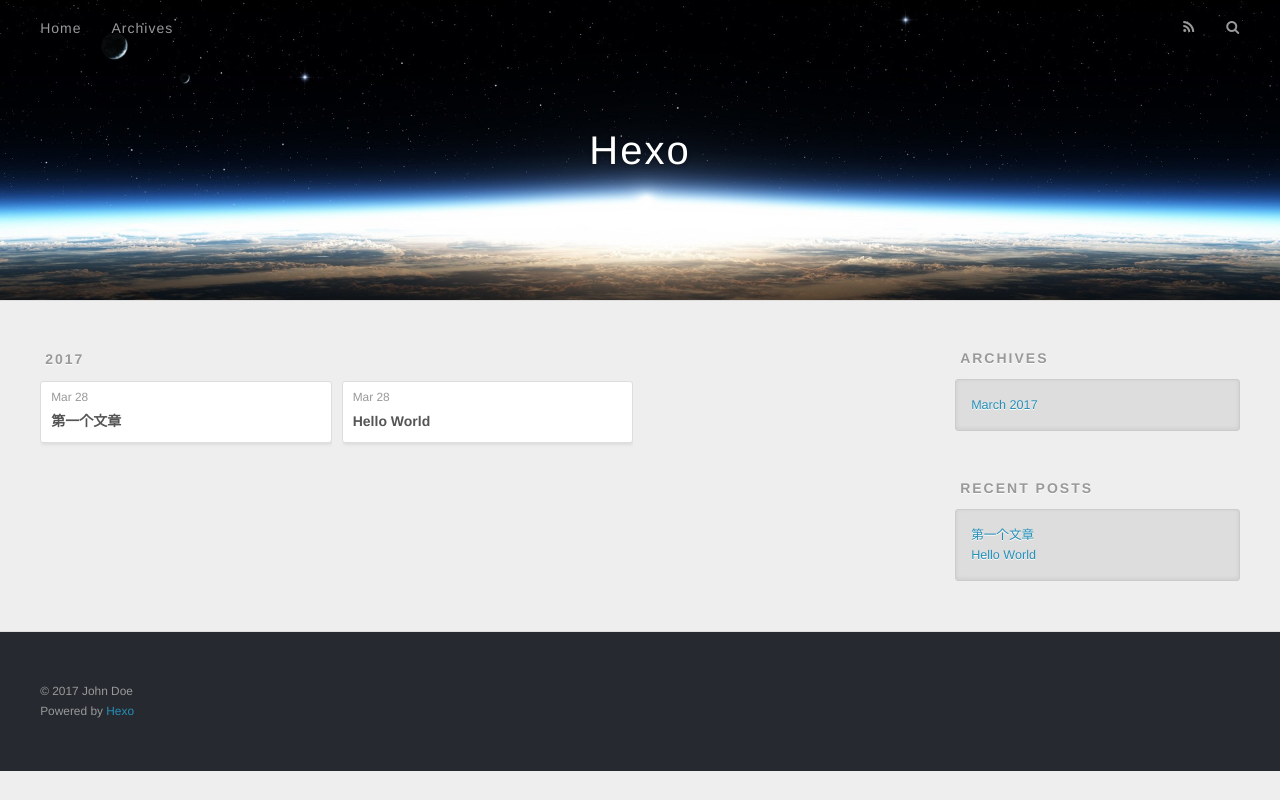
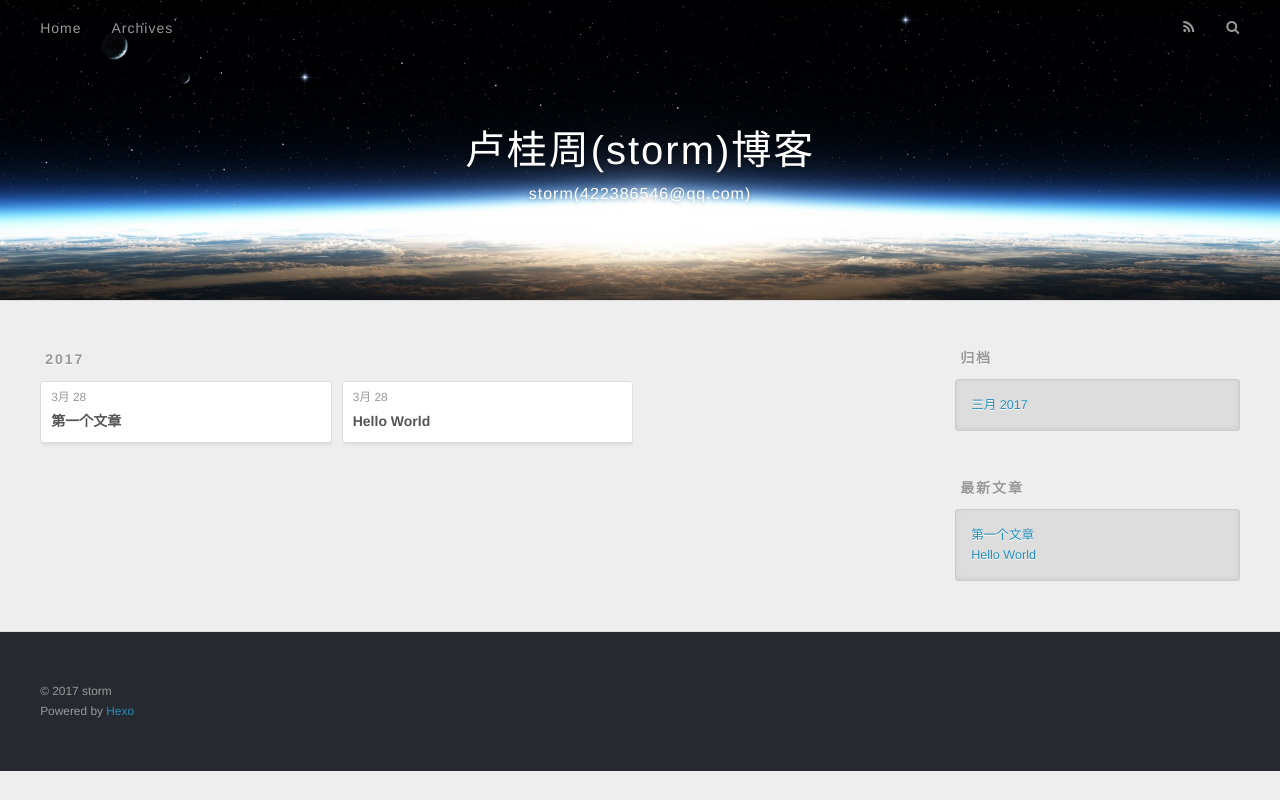
Before and after one commit to luguizhou/luguizhou.github.io, a plain HTML site: page archives/2017/03/index.html in a window 1280 px wide. Drawn offline with nearby package versions, Linux system fonts and the light colour scheme.

Commit message:
Site updated: 2017-03-28 13:34:30

```diff
--- a/archives/2017/03/index.html
+++ b/archives/2017/03/index.html
@@ -3,16 +3,19 @@
 <head>
   <meta charset="utf-8">
 
-  <title>Archives: 2017/3 | Hexo</title>
+  <title>归档: 2017/3 | 卢桂周(storm)博客</title>
   <meta name="viewport" content="width=device-width, initial-scale=1, maximum-scale=1">
-  <meta property="og:type" content="website">
-<meta property="og:title" content="Hexo">
+  <meta name="description" content="storm">
+<meta property="og:type" content="website">
+<meta property="og:title" content="卢桂周(storm)博客">
 <meta property="og:url" content="http://yoursite.com/archives/2017/03/index.html">
-<meta property="og:site_name" content="Hexo">
+<meta property="og:site_name" content="卢桂周(storm)博客">
+<meta property="og:description" content="storm">
 <meta name="twitter:card" content="summary">
-<meta name="twitter:title" content="Hexo">
+<meta name="twitter:title" content="卢桂周(storm)博客">
+<meta name="twitter:description" content="storm">
 
-    <link rel="alternate" href="/atom.xml" title="Hexo" type="application/atom+xml">
+    <link rel="alternate" href="/atom.xml" title="卢桂周(storm)博客" type="application/atom+xml">
 
 
     <link rel="icon" href="/favicon.png">
@@ -33,8 +36,12 @@
   <div id="header-outer" class="outer">
     <div id="header-title" class="inner">
       <h1 id="logo-wrap">
-        <a href="/" id="logo">Hexo</a>
+        <a href="/" id="logo">卢桂周(storm)博客</a>
       </h1>
+
+        <h2 id="subtitle-wrap">
+          <a href="/" id="subtitle">storm(422386546@qq.com)</a>
+        </h2>
 
     </div>
     <div id="header-inner" class="inner">
@@ -50,7 +57,7 @@
 
           <a id="nav-rss-link" class="nav-icon" href="/atom.xml" title="RSS Feed"></a>
 
-        <a id="nav-search-btn" class="nav-icon" title="Search"></a>
+        <a id="nav-search-btn" class="nav-icon" title="搜索"></a>
       </nav>
       <div id="search-form-wrap">
         <form action="//google.com/search" method="get" accept-charset="UTF-8" class="search-form"><input type="search" name="q" results="0" class="search-form-input" placeholder="Search"><button type="submit" class="search-form-submit">&#xF002;</button><input type="hidden" name="sitesearch" value="http://yoursite.com"></form>
@@ -76,7 +83,7 @@
   <div class="archive-article-inner">
     <header class="archive-article-header">
       <a href="/2017/03/28/第一个文章/" class="archive-article-date">
-  <time datetime="2017-03-28T05:10:37.000Z" itemprop="datePublished">Mar 28</time>
+  <time datetime="2017-03-28T05:10:37.000Z" itemprop="datePublished">3月 28</time>
 </a>
 
 
@@ -95,7 +102,7 @@
   <div class="archive-article-inner">
     <header class="archive-article-header">
       <a href="/2017/03/28/hello-world/" class="archive-article-date">
-  <time datetime="2017-03-28T04:59:20.000Z" itemprop="datePublished">Mar 28</time>
+  <time datetime="2017-03-28T04:59:20.000Z" itemprop="datePublished">3月 28</time>
 </a>
 
 
@@ -126,9 +133,9 @@
 
 
   <div class="widget-wrap">
-    <h3 class="widget-title">Archives</h3>
+    <h3 class="widget-title">归档</h3>
     <div class="widget">
-      <ul class="archive-list"><li class="archive-list-item"><a class="archive-list-link" href="/archives/2017/03/">March 2017</a></li></ul>
+      <ul class="archive-list"><li class="archive-list-item"><a class="archive-list-link" href="/archives/2017/03/">三月 2017</a></li></ul>
     </div>
   </div>
 
@@ -136,7 +143,7 @@
 
 
   <div class="widget-wrap">
-    <h3 class="widget-title">Recent Posts</h3>
+    <h3 class="widget-title">最新文章</h3>
     <div class="widget">
       <ul>
 
@@ -160,7 +167,7 @@
 
   <div class="outer">
     <div id="footer-info" class="inner">
-      &copy; 2017 John Doe<br>
+      &copy; 2017 storm<br>
       Powered by <a href="http://hexo.io/" target="_blank">Hexo</a>
     </div>
   </div>
```
Also changed, not shown: 2017/03/28/hello-world/index.html (+14 -10 lines), 2017/03/28/第一个文章/index.html (+14 -10 lines), archives/2017/index.html (+21 -14 lines), archives/index.html (+21 -14 lines), index.html (+21 -14 lines).
